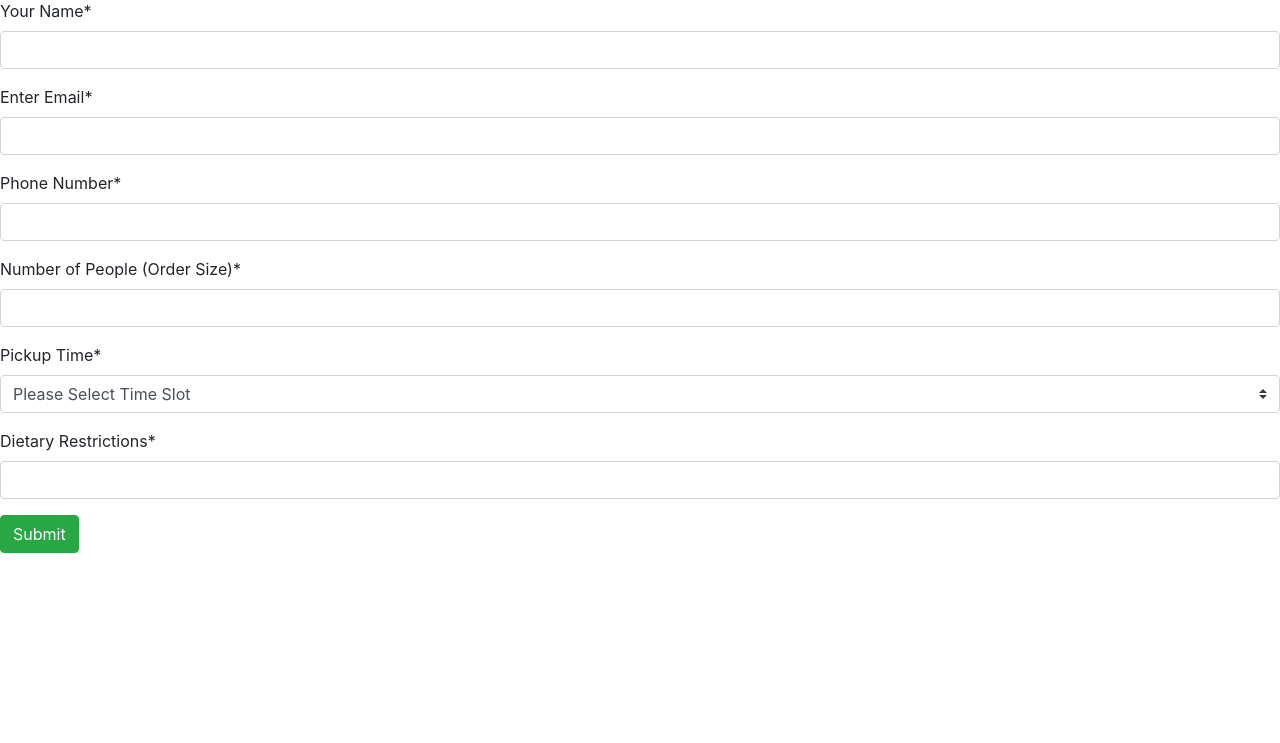
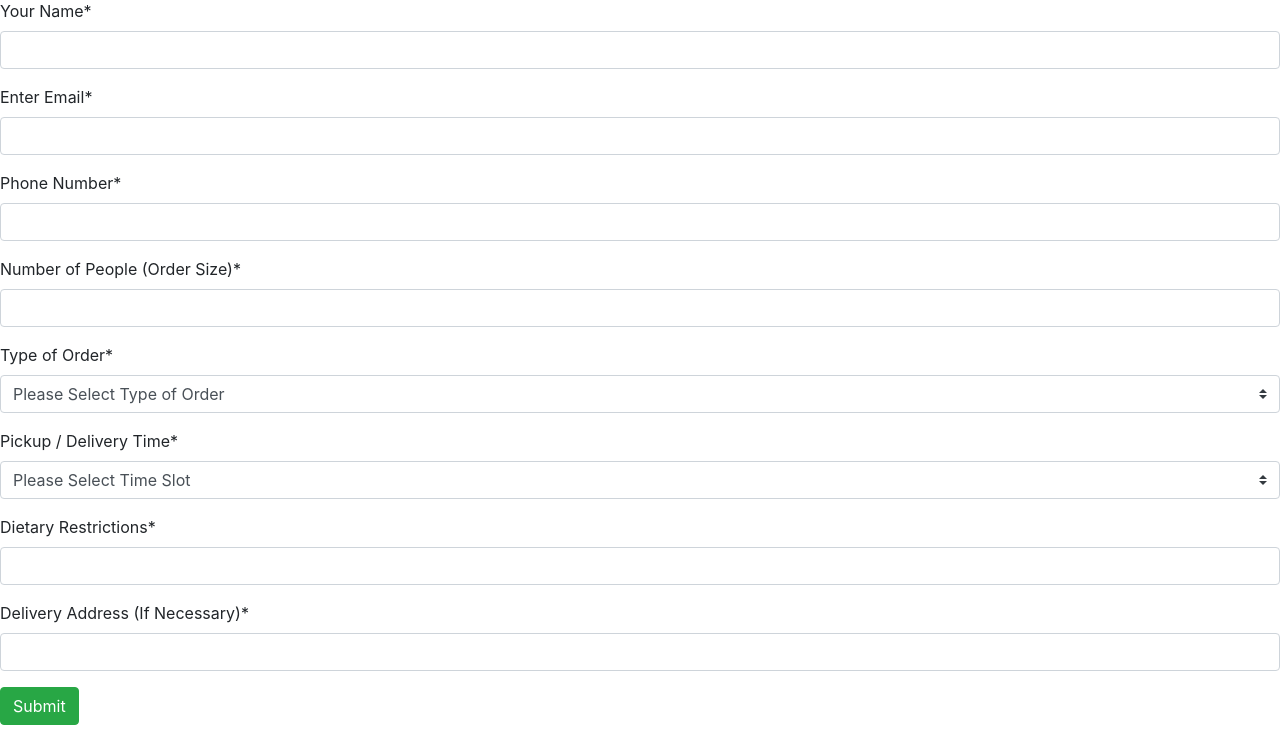
Before and after one commit to saurabhkulkarni77/covid19_suppORt, a Django app: page / in a window 1280 px wide. Shown: the part 57-800 px from the top of the page. Run offline with Django 3.2, Linux system fonts and the light colour scheme; some libraries are stand-ins or nearby versions.

Commit message:
making even

```diff
--- a/tasks/forms.py
+++ b/tasks/forms.py
@@ -4,46 +4,52 @@ from crispy_forms.helper import FormHelper
 from crispy_forms.layout import Layout, Submit
 
 class NameForm(forms.ModelForm):
-    your_name =forms.CharField(label='Your Name', max_length=1000)
-    email     = forms.EmailField(label="Enter Email")
-    phone_number = forms.CharField(max_length=12,label="Phone Number")
-    order_size = forms.CharField(label='Number of People (Order Size)', max_length=1000)
-    time_choice = (
-    	('Please Select Time Slot','Please Select Time Slot'),
-    	('12:00 PM','12:00 PM'),
-    	('12:30 PM','12:30 PM'),
-    	('1:00 PM','1:00 PM'),
-    	('1:30 PM','1:30 PM'),
-    	('2:00 PM','2:00 PM'),
-    	('2:30 PM','2:30 PM'),
-    	('3:00 PM','3:00 PM'),
-    	('3:30 PM','3:30 PM'),
-    	('4:00 PM','4:00 PM'),
-    	('4:30 PM','4:30 PM'),
-    	('5:00 PM','5:00 PM'),
-    	('5:30 PM','5:30 PM'),
-    	('6:00 PM','6:00 PM'),
-    	('6:30 PM','6:30 PM'),
-    	('7:00 PM','7:00 PM'),
-    	)
-    delivery_time = forms.ChoiceField(widget = forms.Select(),label = 'Pickup Time',initial='Please Select Timeslot',choices=time_choice)
-    Dietary_Restrictions = forms.CharField(label='Dietary Restrictions', max_length=1000)
+	your_name =forms.CharField(label='Your Name', max_length=1000)
+	email     = forms.EmailField(label="Enter Email")
+	phone_number = forms.CharField(max_length=12,label="Phone Number")
+	order_size = forms.CharField(label='Number of People (Order Size)', max_length=1000)
+	time_choice = (
+		('Please Select Time Slot','Please Select Time Slot'),
+		('12:00 PM','12:00 PM'),
+		('12:30 PM','12:30 PM'),
+		('1:00 PM','1:00 PM'),
+		('1:30 PM','1:30 PM'),
+		('2:00 PM','2:00 PM'),
+		('2:30 PM','2:30 PM'),
+		('3:00 PM','3:00 PM'),
+		('3:30 PM','3:30 PM'),
+		('4:00 PM','4:00 PM'),
+		('4:30 PM','4:30 PM'),
+		('5:00 PM','5:00 PM'),
+		('5:30 PM','5:30 PM'),
+		('6:00 PM','6:00 PM'),
+		('6:30 PM','6:30 PM'),
+		('7:00 PM','7:00 PM'),
+		)
+	options = (('Please Select Type of Order','Please Select Type of Order'),
+		('Pickup','Pickup'),
+		('Delivery','Delivery'))
+	order_choice = forms.ChoiceField(widget = forms.Select(),label = 'Type of Order',initial='Type of Order',choices=options)
+	delivery_time = forms.ChoiceField(widget = forms.Select(),label = 'Pickup / Delivery Time',initial='Please Select Timeslot',choices=time_choice)
+	Dietary_Restrictions = forms.CharField(label='Dietary Restrictions', max_length=1000)
+	Delivery_Address = forms.CharField(label='Delivery Address (If Necessary)', max_length=100000)
+	def __init__(self, *args, **kwargs):
+		super().__init__(*args,**kwargs)
+		self.helper = FormHelper
+		self.helper.form_method = 'Post'
 
-    def __init__(self, *args, **kwargs):
-    	super().__init__(*args,**kwargs)
-    	self.helper = FormHelper
-    	self.helper.form_method = 'Post'
+		self.helper.layout = Layout(
+			'your_name',
+			'email',
+			'phone_number',
+			'order_size',
+			'order_choice',
+			'delivery_time',
+			'Dietary_Restrictions',
+			'Delivery_Address',
+			Submit('submit','Submit',css_class='btn-success')
+			)
 
-    	self.helper.layout = Layout(
-    		'your_name',
-    		'email',
-    		'phone_number',
-    		'order_size',
-    		'delivery_time',
-    		'Dietary_Restrictions',
-    		Submit('submit','Submit',css_class='btn-success')
-    		)
-
-    class Meta:
-    	model = Task
-    	fields = ('your_name','email','phone_number','order_size','delivery_time','Dietary_Restrictions')
+	class Meta:
+		model = Task
+		fields = ('your_name','email','phone_number','order_size','order_choice','delivery_time','Dietary_Restrictions','Delivery_Address')
--- a/tasks/models.py
+++ b/tasks/models.py
@@ -7,48 +7,62 @@ class Task(models.Model):
 	phone_number = models.CharField(max_length=12,default='forgot to enter phonr number')
 	order_size = models.CharField(default='forgot to enter order size',max_length=1000)
 	time_choice = (
-    	('Please Select Time Slot','Please Select Time Slot'),
-    	('12:00 PM','12:00 PM'),
-    	('12:30 PM','12:30 PM'),
-    	('1:00 PM','1:00 PM'),
-    	('1:30 PM','1:30 PM'),
-    	('2:00 PM','2:00 PM'),
-    	('2:30 PM','2:30 PM'),
-    	('3:00 PM','3:00 PM'),
-    	('3:30 PM','3:30 PM'),
-    	('4:00 PM','4:00 PM'),
-    	('4:30 PM','4:30 PM'),
-    	('5:00 PM','5:00 PM'),
-    	('5:30 PM','5:30 PM'),
-    	('6:00 PM','6:00 PM'),
-    	('6:30 PM','6:30 PM'),
-    	('7:00 PM','7:00 PM'),)
+		('Please Select Time Slot','Please Select Time Slot'),
+		('12:00 PM','12:00 PM'),
+		('12:30 PM','12:30 PM'),
+		('1:00 PM','1:00 PM'),
+		('1:30 PM','1:30 PM'),
+		('2:00 PM','2:00 PM'),
+		('2:30 PM','2:30 PM'),
+		('3:00 PM','3:00 PM'),
+		('3:30 PM','3:30 PM'),
+		('4:00 PM','4:00 PM'),
+		('4:30 PM','4:30 PM'),
+		('5:00 PM','5:00 PM'),
+		('5:30 PM','5:30 PM'),
+		('6:00 PM','6:00 PM'),
+		('6:30 PM','6:30 PM'),
+		('7:00 PM','7:00 PM'),)
+	options = (
+		('Please Select Type of Order','Please Select Type of Order'),
+		('Pickup','Pickup'),
+		('Delivery','Delivery')
+		)
+	order_choice = models.CharField(default='forgot to Select type',max_length=1000,choices=options)
 	delivery_time = models.CharField(default='take your time',max_length=1000,choices=time_choice)
 	Dietary_Restrictions = models.CharField(max_length=1000,default='As per menu')
+	Delivery_Address = models.CharField(default='Not Necessary',max_length=100000)
 	created = models.DateTimeField(auto_now_add=True)
 class Taskone(models.Model):
 	your_name = models.CharField(max_length=1000)
 	email     = models.EmailField(default='forgot to enter email')
-	phone_number = models.CharField(max_length=12,default='forgot to enter phonr number')
+	phone_number = models.CharField(max_length=12,default='forgot to enter phone number')
 	order_size = models.CharField(default='forgot to enter order size',max_length=1000)
 	time_choice = (
-    	('Please Select Time Slot','Please Select Time Slot'),
-    	('12:00 PM','12:00 PM'),
-    	('12:30 PM','12:30 PM'),
-    	('1:00 PM','1:00 PM'),
-    	('1:30 PM','1:30 PM'),
-    	('2:00 PM','2:00 PM'),
-    	('2:30 PM','2:30 PM'),
-    	('3:00 PM','3:00 PM'),
-    	('3:30 PM','3:30 PM'),
-    	('4:00 PM','4:00 PM'),
-    	('4:30 PM','4:30 PM'),
-    	('5:00 PM','5:00 PM'),
-    	('5:30 PM','5:30 PM'),
-    	('6:00 PM','6:00 PM'),
-    	('6:30 PM','6:30 PM'),
-    	('7:00 PM','7:00 PM'),
-    	)
+		('Please Select Time Slot','Please Select Time Slot'),
+		('12:00 PM','12:00 PM'),
+		('12:30 PM','12:30 PM'),
+		('1:00 PM','1:00 PM'),
+		('1:30 PM','1:30 PM'),
+		('2:00 PM','2:00 PM'),
+		('2:30 PM','2:30 PM'),
+		('3:00 PM','3:00 PM'),
+		('3:30 PM','3:30 PM'),
+		('4:00 PM','4:00 PM'),
+		('4:30 PM','4:30 PM'),
+		('5:00 PM','5:00 PM'),
+		('5:30 PM','5:30 PM'),
+		('6:00 PM','6:00 PM'),
+		('6:30 PM','6:30 PM'),
+		('7:00 PM','7:00 PM'),
+		)
+	options = (
+		('Please Select Type of Order','Please Select Type of Order'),
+		('Pickup','Pickup'),
+		('Delivery','Delivery'),
+		)
+	order_choice = models.CharField(default='forgot to Select type',max_length=1000,choices=options)
 	delivery_time = models.CharField(default='take your time',max_length=1000,choices=time_choice)
 	Dietary_Restrictions = models.CharField(max_length=1000,default='As per menu')
+	Delivery_Address = models.CharField(default='Not Necessary', max_length=100000)
 	created = models.DateTimeField(auto_now_add=True)
--- a/tasks/templates/tasks/confirm.html
+++ b/tasks/templates/tasks/confirm.html
@@ -1,4 +1,4 @@
-<p>Are you sure you want to Confirm order from "{{item.your_name}}"?</p>
+<p>Are you sure you want to Delete order from "{{item.your_name}}"?</p>
 
 <a href="{% url 'kitchen' %}">Cancel</a>
 
--- a/tasks/templates/tasks/delete.html
+++ b/tasks/templates/tasks/delete.html
@@ -1,4 +1,4 @@
-<p>Are you sure you want to delete order from "{{item.your_name}}"?</p>
+<p>Are you sure you want to Confirm order from "{{item.your_name}}"?</p>
 
 <a href="{% url 'kitchen' %}">Cancel</a>
 
--- a/tasks/templates/tasks/list.html
+++ b/tasks/templates/tasks/list.html
@@ -7,11 +7,13 @@
 		<p>{{ task.email }}</p>
 		<p> {{ task.phone_number }}</p>
 		<p>{{ task.order_size }}</p>
+		<p>{{ task.order_choice }}</p>
 		<p>{{ task.delivery_time }}</p>
 		<p>{{ task.Dietary_Restrictions }}</p>
+		<p>{{ task.Delivery_Address }}</p>
 	</div>
-    	<a href = "{% url 'confirm' task.id %}">Confirm Order</a>
 
-		<a href = "{% url 'delete' task.id %}">Delete Order</a>
+		<a href = "{% url 'delete' task.id %}">Confirm Order</a>
+		<a href = "{% url 'confirm' task.id %}">Delete Order</a>
 	<hr>
 {% endfor %}
--- a/tasks/views.py
+++ b/tasks/views.py
@@ -2,27 +2,75 @@ from django.shortcuts import render, redirect
 from django.http import HttpResponse, HttpResponseRedirect
 from .models import *
 from .forms import *
+from django.core.mail import send_mail
+from django.conf import settings
+from django.template.loader import get_template
+from django.core.mail import EmailMessage
 # Create your views here.
 
 def user_order_page(request):
-    # if this is a POST request we need to process the form data
-    if request.method == 'POST':
-        # create a form instance and populate it with data from the request:
-        form = NameForm(request.POST)
-        # check whether it's valid:
-        if form.is_valid():
-        	form.save()
-        return HttpResponseRedirect('thanks/')
+	# if this is a POST request we need to process the form data
+	if request.method == 'POST':
+		# create a form instance and populate it with data from the request:
+		form = NameForm(request.POST)
+		# check whether it's valid:
+		if form.is_valid():
+			form.save()
+			#print(type(form))
+			contact_name = request.POST.get(
+				'your_name'
+				, '')
+			contact_email = request.POST.get(
+				'email'
+				, '')
+			contact_phone = request.POST.get(
+				'phone_number'
+				, '')
+			contact_order_type = request.POST.get(
+				'order_choice'
+				, '')
+			contact_order_size = request.POST.get(
+				'order_size'
+				, '')
+			delivery_time = request.POST.get(
+				'delivery_time'
+				, '')
+			Dietary_Restrictions = request.POST.get(
+				'Dietary_Restrictions'
+				, '')
+			Delivery_Address = request.POST.get(
+				'Delivery_Address'
+				, '')
+			context = {
+			'contact_name': contact_name,
+			'contact_email':contact_email,
+			'contact_phone':contact_phone,
+			'contact_order_size':contact_order_size,
+			'contact_order_type':contact_order_type,
+			'delivery_time':delivery_time,
+			'Dietary_Restrictions':Dietary_Restrictions,
+			'Delivery_Address':Delivery_Address
+			}
+			template = get_template('con.txt')
+			#print(contact_name)
+			subject = '<DO NOT REPLY>: Thank you for you Kabab & Curry Order'
+			email_from = settings.EMAIL_HOST_USER
+			to = request.POST['email']
+			recipient_list = [to]
+			content = template.render(context)
+			email = EmailMessage(subject, content, email_from, recipient_list)
+			email.send()
+		return HttpResponseRedirect('thanks/')
 
-    # if a GET (or any other method) we'll create a blank form
-    else:
+	# if a GET (or any other method) we'll create a blank form
+	else:
 
-        form = NameForm()
+		form = NameForm()
 
-    return render(request, 'tasks/userpagetemp.html', {'form': form})
+	return render(request, 'tasks/userpagetemp.html', {'form': form})
 
 def thanks(request):
-    return render(request,'tasks/thanks.html')
+	return render(request,'tasks/thanks.html')
 
 def index(request):
 	tasks = Task.objects.all()
@@ -32,7 +80,19 @@ def index(request):
 def deleteTask(request,pk):
 	item = Task.objects.get(id=pk)
 	if request.method =='POST':
+		to = item.email
+		customer_name = item.your_name
+		Taskone.objects.create(your_name = item.your_name,email=item.email,phone_number=item.phone_number,order_size=item.order_size,delivery_time=item.delivery_time,Dietary_Restrictions=item.Dietary_Restrictions,Delivery_Address=item.Delivery_Address)
 		item.delete()
+		subject = '<DO NOT REPLY>: Kabab & Curry Order Ready'
+		context = {
+			'contact_name': customer_name}
+		email_from = settings.EMAIL_HOST_USER
+		recipient_list = [to]
+		template = get_template('kitchen.txt')
+		content = template.render(context)
+		email = EmailMessage(subject, content, email_from, recipient_list)
+		email.send()
 		return redirect('kitchen')
 	context={'item':item}
 	return render(request,'tasks/delete.html',context)
@@ -40,8 +100,7 @@ def deleteTask(request,pk):
 def confirmTask(request,pk):
 	item = Task.objects.get(id=pk)
 	if request.method =='POST':
-		#item.save(using='analyticsdb')
-		Taskone.objects.create(your_name = item.your_name,email=item.email,phone_number=item.phone_number,order_size=item.order_size,delivery_time=item.delivery_time,Dietary_Restrictions=item.Dietary_Restrictions)
+		item.delete()
 		return redirect('kitchen')
 	context={'item':item}
 	return render(request,'tasks/confirm.html',context)
```
Also changed, not shown: tasks/templates/con.txt (added, +16 -0 lines), tasks/templates/kitchen.txt (added, +11 -0 lines), todo_int/settings.py (+13 -8 lines), Media/logo.png (added), analyticsdb.sqlite3, db.sqlite3, tasks/migrations/0009_auto_20200415_2235.py (added), tasks/migrations/0010_auto_20200416_2122.py (added).
